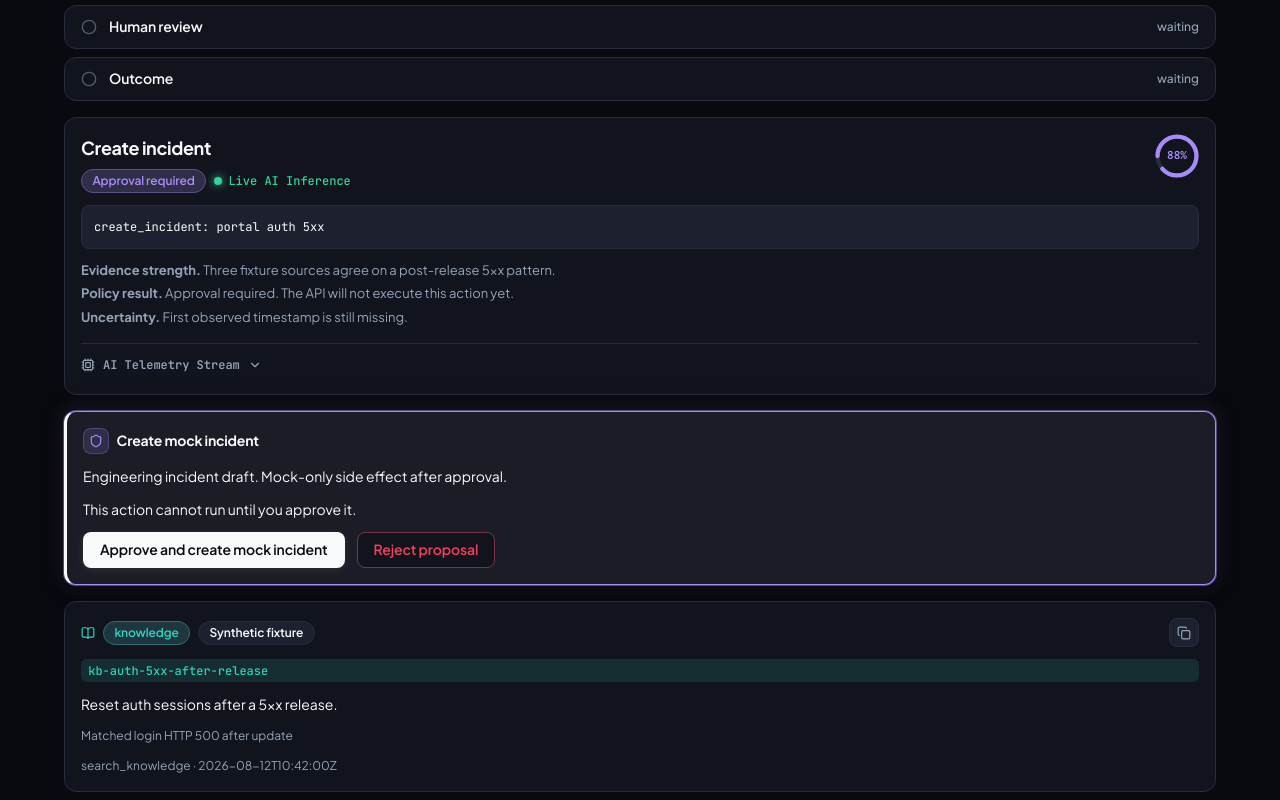
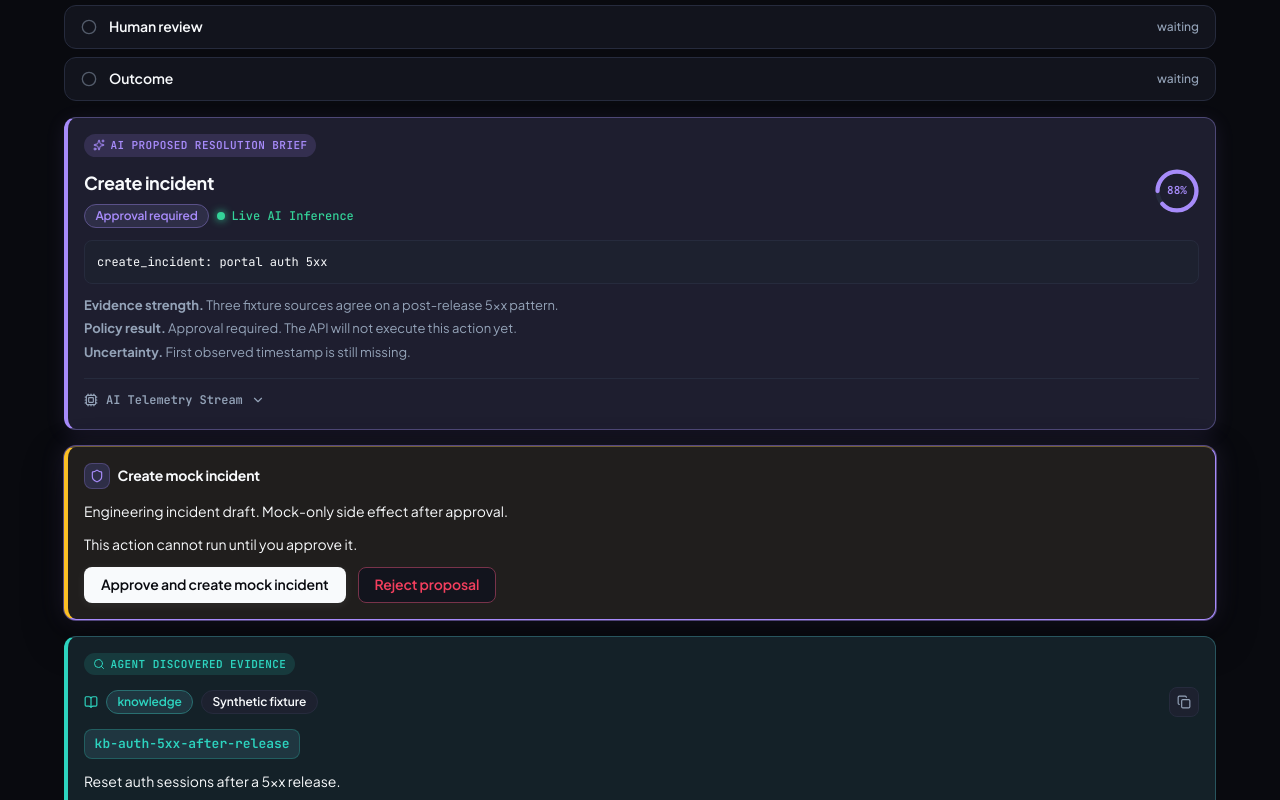
Before and after one commit to laser54/ai-support-operator-copilot, a React (Vite) app in the folder frontend/: page /dev/components in a window 1280 px wide. Shown: the part 1060-1860 px from the top of the page. Built offline with nearby package versions, Linux system fonts and the light colour scheme.

Commit message:
feat(ui): add AI Extracted badges and quick edit actions on workspace cards

```diff
--- a/frontend/src/components/patterns/ContextCard.module.css
+++ b/frontend/src/components/patterns/ContextCard.module.css
@@ -3,14 +3,35 @@
   gap: var(--space-3);
   padding: var(--space-4);
   border-radius: var(--radius-md);
-  background: var(--color-surface);
-  border: 1px solid var(--color-border);
+  background: color-mix(in srgb, var(--color-evidence) 7%, var(--color-surface));
+  border: 1px solid color-mix(in srgb, var(--color-evidence) 25%, var(--color-border));
+  border-left: 4px solid var(--color-evidence);
   transition: border-color var(--duration) var(--ease), box-shadow var(--duration) var(--ease);
 }
 
 .card:hover {
-  border-color: var(--color-border-hover);
-  box-shadow: 0 4px 16px rgba(0, 0, 0, 0.2);
+  border-color: color-mix(in srgb, var(--color-evidence) 45%, var(--color-border));
+  box-shadow: 0 4px 20px color-mix(in srgb, var(--color-evidence) 12%, transparent);
+}
+
+.categoryBanner {
+  display: inline-flex;
+  align-items: center;
+  gap: 0.35rem;
+  font-family: var(--font-mono);
+  font-size: 0.6875rem;
+  font-weight: 700;
+  text-transform: uppercase;
+  letter-spacing: 0.04em;
+  color: var(--color-evidence);
+  background: color-mix(in srgb, var(--color-evidence) 14%, transparent);
+  padding: 0.2rem 0.55rem;
+  border-radius: 999px;
+  width: fit-content;
+}
+
+.bannerIcon {
+  color: var(--color-evidence);
 }
 
 .header,
@@ -24,12 +45,14 @@
 .sourceId {
   margin: 0;
   font-family: var(--font-mono);
-  font-size: var(--font-size-sm);
-  font-weight: 500;
+  font-size: 0.8125rem;
+  font-weight: 600;
   color: var(--color-evidence);
-  background: color-mix(in srgb, var(--color-evidence) 12%, transparent);
-  padding: 0.15rem 0.45rem;
-  border-radius: 0.35rem;
+  background: color-mix(in srgb, var(--color-evidence) 12%, var(--color-surface-muted));
+  padding: 0.25rem 0.6rem;
+  border-radius: var(--radius-sm);
+  border: 1px solid color-mix(in srgb, var(--color-evidence) 25%, transparent);
+  width: fit-content;
 }
 
 .excerpt {
@@ -37,6 +60,7 @@
   font-size: 0.875rem;
   line-height: 1.5;
   color: var(--color-text);
+  font-family: var(--font-sans);
 }
 
 .reason,
@@ -73,6 +97,6 @@
 
 .copy:hover {
   background: var(--color-surface-elevated);
-  border-color: var(--color-border-hover);
+  border-color: var(--color-evidence);
   color: var(--color-text);
 }
--- a/frontend/src/components/patterns/ContextCard.tsx
+++ b/frontend/src/components/patterns/ContextCard.tsx
@@ -1,4 +1,4 @@
-import { Activity, BookOpen, Copy, Files } from "lucide-react";
+import { Activity, BookOpen, Copy, Files, Search } from "lucide-react";
 import type { LucideIcon } from "lucide-react";
 
 import { Badge } from "../primitives/Badge";
@@ -35,6 +35,10 @@ export function ContextCard({
 
   return (
     <Card className={styles.card} tone="evidence">
+      <div className={styles.categoryBanner}>
+        <Search size={12} className={styles.bannerIcon} aria-hidden="true" />
+        <span>Agent Discovered Evidence</span>
+      </div>
       <div className={styles.header}>
         <span className={styles.typeIcon} aria-hidden="true">
           <Icon size={14} strokeWidth={2} />
--- a/frontend/src/components/patterns/RecommendationCard.module.css
+++ b/frontend/src/components/patterns/RecommendationCard.module.css
@@ -1,6 +1,30 @@
 .card {
   display: grid;
   gap: var(--space-3);
+  background: color-mix(in srgb, var(--color-review) 8%, var(--color-surface));
+  border: 1px solid color-mix(in srgb, var(--color-review) 30%, var(--color-border));
+  border-left: 4px solid var(--color-review);
+  box-shadow: 0 4px 20px color-mix(in srgb, var(--color-review) 10%, transparent);
+}
+
+.categoryBanner {
+  display: inline-flex;
+  align-items: center;
+  gap: 0.35rem;
+  font-family: var(--font-mono);
+  font-size: 0.6875rem;
+  font-weight: 700;
+  text-transform: uppercase;
+  letter-spacing: 0.04em;
+  color: var(--color-review);
+  background: color-mix(in srgb, var(--color-review) 16%, transparent);
+  padding: 0.2rem 0.55rem;
+  border-radius: 999px;
+  width: fit-content;
+}
+
+.bannerIcon {
+  color: var(--color-review);
 }
 
 .header {
--- a/frontend/src/components/patterns/RecommendationCard.tsx
+++ b/frontend/src/components/patterns/RecommendationCard.tsx
@@ -20,7 +20,11 @@ export function RecommendationCard({
   const [showTelemetry, setShowTelemetry] = useState(false);
 
   return (
-    <Card className={styles.card}>
+    <Card className={styles.card} tone="ai">
+      <div className={styles.categoryBanner}>
+        <Sparkles size={12} className={styles.bannerIcon} aria-hidden="true" />
+        <span>AI Proposed Resolution Brief</span>
+      </div>
       <div className={styles.header}>
         <div>
           <h2 className={styles.title}>{title}</h2>
--- a/frontend/src/components/primitives/Card.module.css
+++ b/frontend/src/components/primitives/Card.module.css
@@ -5,6 +5,8 @@
   padding: var(--space-4);
   display: grid;
   gap: var(--space-3);
+  position: relative;
+  overflow: hidden;
   transition:
     border-color var(--duration) var(--ease),
     transform var(--duration) var(--ease),
@@ -21,7 +23,7 @@
 .emphasized {
   box-shadow: var(--shadow-decision);
   border-color: var(--color-review);
-  background: color-mix(in srgb, var(--color-review) 5%, var(--color-surface));
+  background: color-mix(in srgb, var(--color-review) 6%, var(--color-surface));
   animation: rise 280ms var(--ease) both;
 }
 
@@ -33,26 +35,32 @@
 }
 
 .request {
-  border-left: 3px solid var(--color-info);
-  background: color-mix(in srgb, var(--color-info) 3%, var(--color-surface));
+  border-left: 4px solid var(--color-info);
+  border-top-color: color-mix(in srgb, var(--color-info) 30%, var(--color-border));
+  background: color-mix(in srgb, var(--color-info) 6%, var(--color-surface));
 }
 
 .facts {
-  border-left: 3px solid #64748b;
-  background: color-mix(in srgb, #64748b 3%, var(--color-surface));
+  border-left: 4px solid #94a3b8;
+  border-top-color: color-mix(in srgb, #94a3b8 25%, var(--color-border));
+  background: color-mix(in srgb, #94a3b8 5%, var(--color-surface));
 }
 
 .ai {
-  border-left: 3px solid var(--color-review);
-  background: color-mix(in srgb, var(--color-review) 7%, var(--color-surface));
+  border-left: 4px solid var(--color-review);
+  border-top-color: color-mix(in srgb, var(--color-review) 35%, var(--color-border));
+  background: color-mix(in srgb, var(--color-review) 8%, var(--color-surface));
+  box-shadow: 0 4px 20px color-mix(in srgb, var(--color-review) 10%, transparent);
 }
 
 .evidence {
-  border-left: 3px solid var(--color-evidence);
-  background: color-mix(in srgb, var(--color-evidence) 4%, var(--color-surface));
+  border-left: 4px solid var(--color-evidence);
+  border-top-color: color-mix(in srgb, var(--color-evidence) 30%, var(--color-border));
+  background: color-mix(in srgb, var(--color-evidence) 7%, var(--color-surface));
 }
 
 .human {
-  border-left: 3px solid var(--color-primary);
-  background: color-mix(in srgb, var(--color-primary) 4%, var(--color-surface));
+  border-left: 4px solid var(--color-warning);
+  border-top-color: color-mix(in srgb, var(--color-warning) 35%, var(--color-border));
+  background: color-mix(in srgb, var(--color-warning) 6%, var(--color-surface));
 }
--- a/frontend/src/features/case-review/CaseWorkspace.tsx
+++ b/frontend/src/features/case-review/CaseWorkspace.tsx
@@ -1,5 +1,5 @@
 import { useMutation, useQuery, useQueryClient } from "@tanstack/react-query";
-import { AlertCircle, BookOpen, MessageSquareQuote, PenLine, Sparkles, User } from "lucide-react";
+import { AlertCircle, BookOpen, MessageSquareQuote, Pencil, PenLine, Sparkles, User } from "lucide-react";
 import { Link, useParams } from "react-router";
 
 import { ApiError } from "../../api/client";
@@ -129,6 +129,10 @@ export function CaseWorkspace({ loadCase, loadTrace, submitReview, copyText }: L
         </nav>
         <div className={styles.stack}>
           <Card as="section" id="request" tabIndex={-1} tone="request">
+            <div className={styles.cardBannerInfo}>
+              <User size={12} aria-hidden="true" />
+              <span>Customer Request</span>
+            </div>
             <SectionHeading icon={MessageSquareQuote}>Request</SectionHeading>
             <blockquote className={styles.quote}>{caseData.request_text}</blockquote>
             <p>
@@ -139,7 +143,25 @@ export function CaseWorkspace({ loadCase, loadTrace, submitReview, copyText }: L
 
           <section className={styles.stack} id="review" tabIndex={-1}>
             <Card tone="facts">
-              <SectionHeading icon={User}>Reported facts</SectionHeading>
+              <div className={styles.cardBannerFacts}>
+                <Sparkles size={12} aria-hidden="true" />
+                <span>AI Extracted Facts</span>
+              </div>
+              <div className={styles.sectionHeaderWithAction}>
+                <SectionHeading icon={User} mark="AI extracted">
+                  Reported facts
+                </SectionHeading>
+                {caseData.status === "awaiting_human_review" ? (
+                  <Button
+                    variant="secondary"
+                    className={styles.quickEditBtn}
+                    onClick={() => scrollToSection("outcome")}
+                    aria-label="Edit facts in review panel"
+                  >
+                    <Pencil size={13} aria-hidden="true" /> Edit facts
+                  </Button>
+                ) : null}
+              </div>
               {caseData.resolution_brief.requester_facts.length > 0 ? (
                 <ul className={styles.list}>
                   {caseData.resolution_brief.requester_facts.map((fact) => (
@@ -151,6 +173,10 @@ export function CaseWorkspace({ loadCase, loadTrace, submitReview, copyText }: L
               )}
             </Card>
             <Card tone="ai">
+              <div className={styles.cardBannerAi}>
+                <Sparkles size={12} aria-hidden="true" />
+                <span>System Inferences</span>
+              </div>
               <SectionHeading icon={Sparkles} mark={provenanceLabel(caseData)}>
                 System inferences
               </SectionHeading>
@@ -206,9 +232,25 @@ export function CaseWorkspace({ loadCase, loadTrace, submitReview, copyText }: L
           </section>
 
           <Card as="section" id="brief" tabIndex={-1} tone="ai">
-            <SectionHeading icon={PenLine} mark="AI draft">
-              Resolution brief
-            </SectionHeading>
+            <div className={styles.cardBannerAi}>
+              <Sparkles size={12} aria-hidden="true" />
+              <span>AI Generated Brief</span>
+            </div>
+            <div className={styles.sectionHeaderWithAction}>
+              <SectionHeading icon={PenLine} mark="AI draft">
+                Resolution brief
+              </SectionHeading>
+              {caseData.status === "awaiting_human_review" ? (
+                <Button
+                  variant="secondary"
+                  className={styles.quickEditBtn}
+                  onClick={() => scrollToSection("outcome")}
+                  aria-label="Edit reply draft in review panel"
+                >
+                  <Pencil size={13} aria-hidden="true" /> Edit reply draft
+                </Button>
+              ) : null}
+            </div>
             <p>Edit the customer-facing reply in Human review before you decide.</p>
           </Card>
 
--- a/frontend/src/features/case-review/ReviewPanel.tsx
+++ b/frontend/src/features/case-review/ReviewPanel.tsx
@@ -97,6 +97,10 @@ export function ReviewPanel({
   return (
     <div className={styles.stack}>
       <Card tone="human">
+        <div className={styles.cardBannerHuman}>
+          <Shield size={12} aria-hidden="true" />
+          <span>Human Review Gate · Operator Action Required</span>
+        </div>
         <SectionHeading icon={Shield} mark="Human gate">
           Human edits
         </SectionHeading>
```
Also changed, not shown: frontend/src/features/case-review/CaseWorkspace.module.css (+63 -0 lines), frontend/src/features/case-review/ReviewPanel.module.css (+16 -0 lines).
